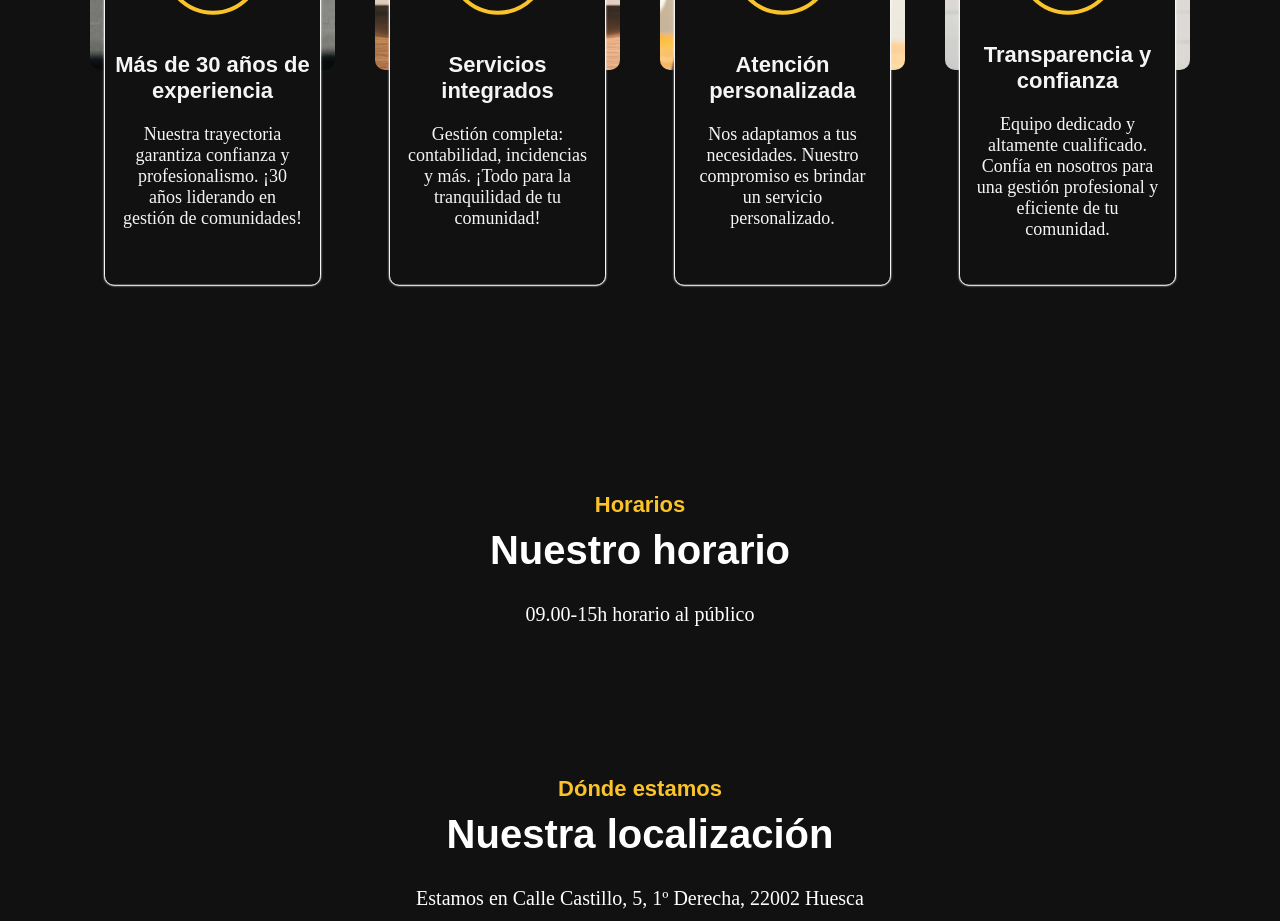
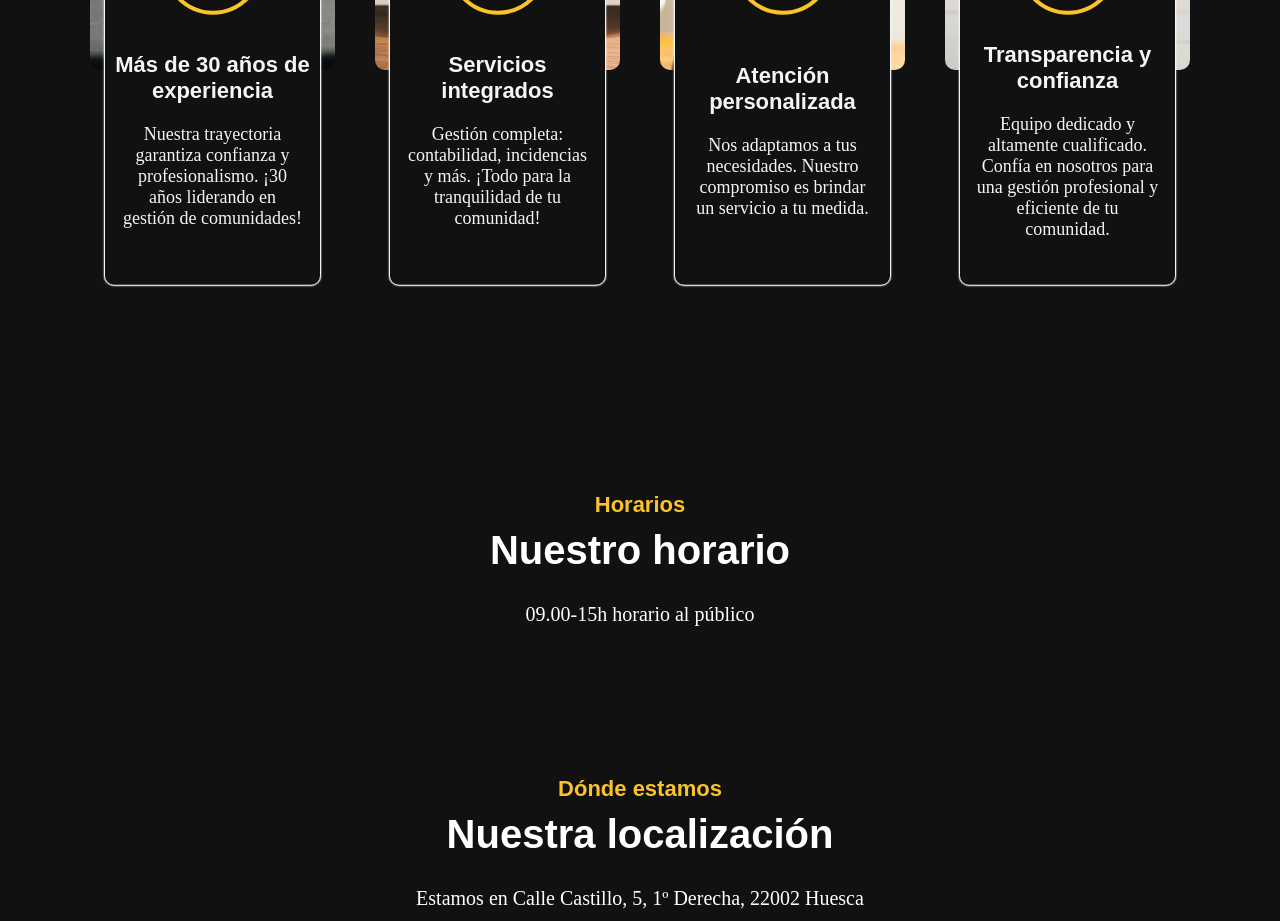
Before and after one commit to khachimarur80/GM-Fincas, a Vue app in the folder client/: page / in a window 1280 px wide. Shown: the part 1400-2321 px from the top of the page. Built offline with nearby package versions, Linux system fonts and the light colour scheme.

Commit message:
Update vk-services.vue

```diff
--- a/client/src/components/vk-services.vue
+++ b/client/src/components/vk-services.vue
@@ -72,7 +72,7 @@
             alt: "Icono de personas conversando",
           },
           name: "Atención personalizada",
-          text: "Nos adaptamos a tus necesidades. Nuestro compromiso es brindar un servicio personalizado."
+          text: "Nos adaptamos a tus necesidades. Nuestro compromiso es brindar un servicio a tu medida."
         },
         {
           image: {
```
